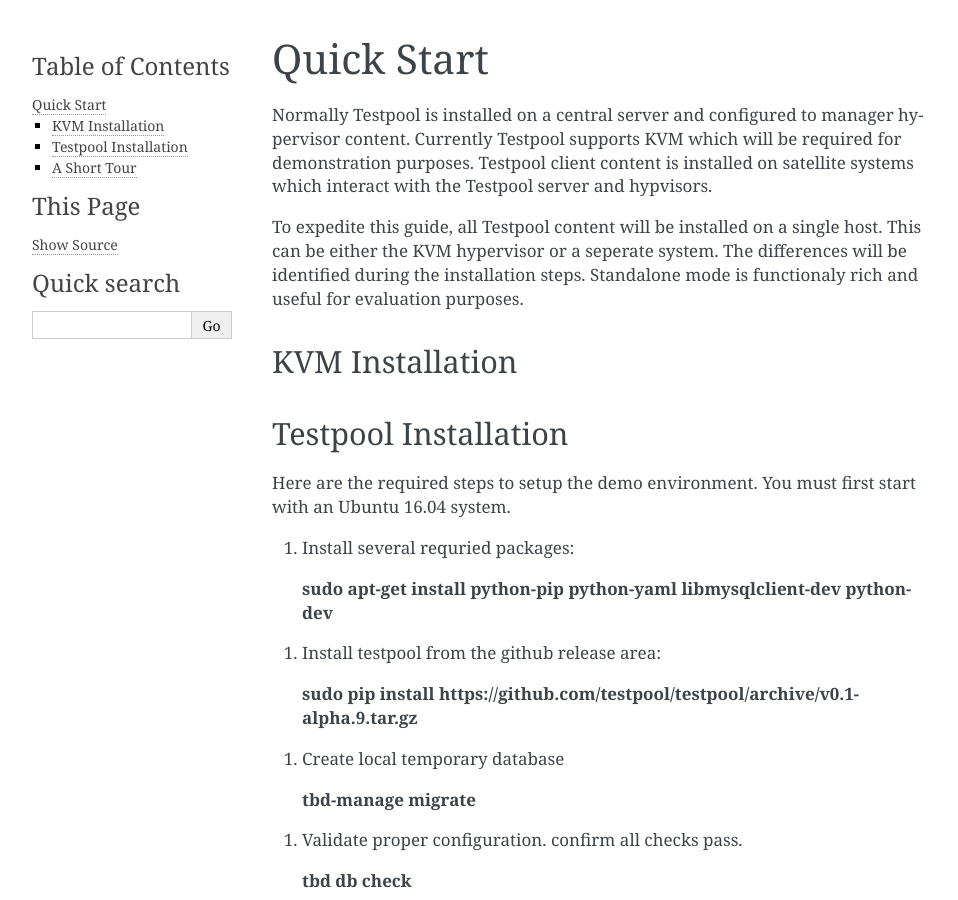
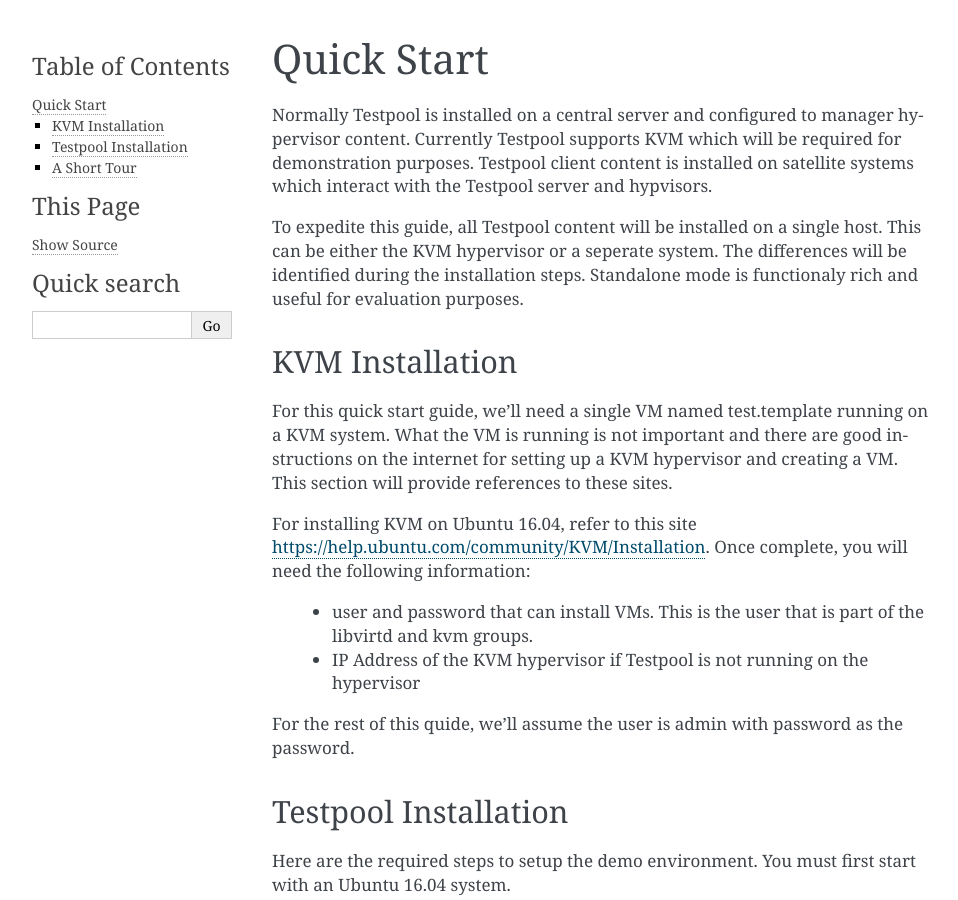
Before and after one commit to testcraftsman/testpool, a Sphinx documentation site: the page built from docs/source/quickstart.rst, in a window 1280 px wide and 900 px high. Shown: the whole window, without its empty margins (148-1106 px from the left). Built offline with Sphinx 7.4.7, drawn with Linux system fonts in a browser that asks for light colours.

Commit message:
more odcs

```diff
--- a/docs/source/quickstart.rst
+++ b/docs/source/quickstart.rst
@@ -17,6 +17,22 @@
 KVM Installation
 ----------------
 
+For this quick start guide, we'll need a single VM named test.template running
+on a KVM system. What the VM is running is not important and there are
+good instructions on the internet for setting up a KVM hypervisor and
+creating a VM. This section will provide references to these sites.
+
+
+For installing KVM on Ubuntu 16.04, refer to this site https://help.ubuntu.com/community/KVM/Installation. Once complete, you will need the following
+information:
+
+  - user and password that can install VMs. This is the user that is part of
+    the libvirtd and kvm groups.
+  - IP Address of the KVM hypervisor if Testpool is not running on the
+    hypervisor
+
+For the rest of this quide, we'll assume the user is admin with password
+as the password.
 
 Testpool Installation
 ---------------------
```
